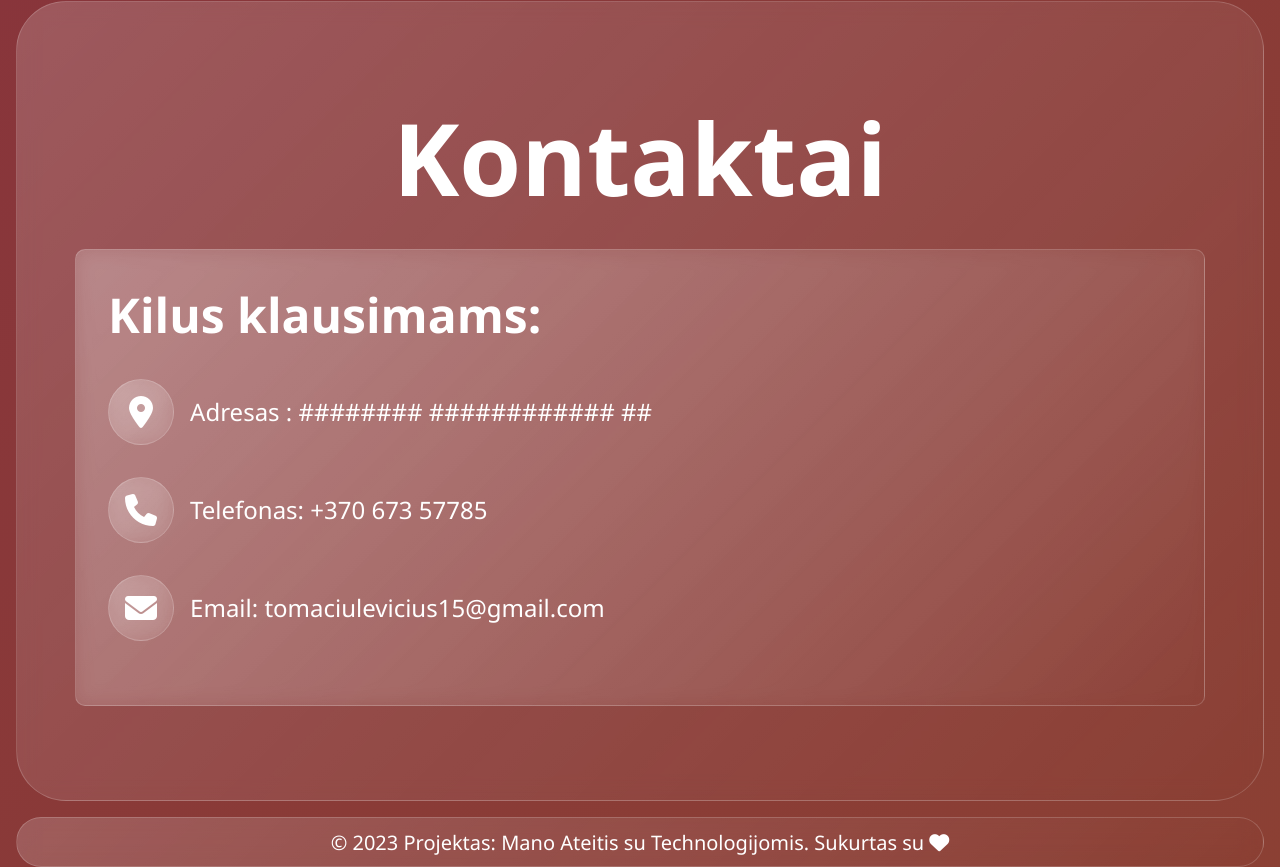
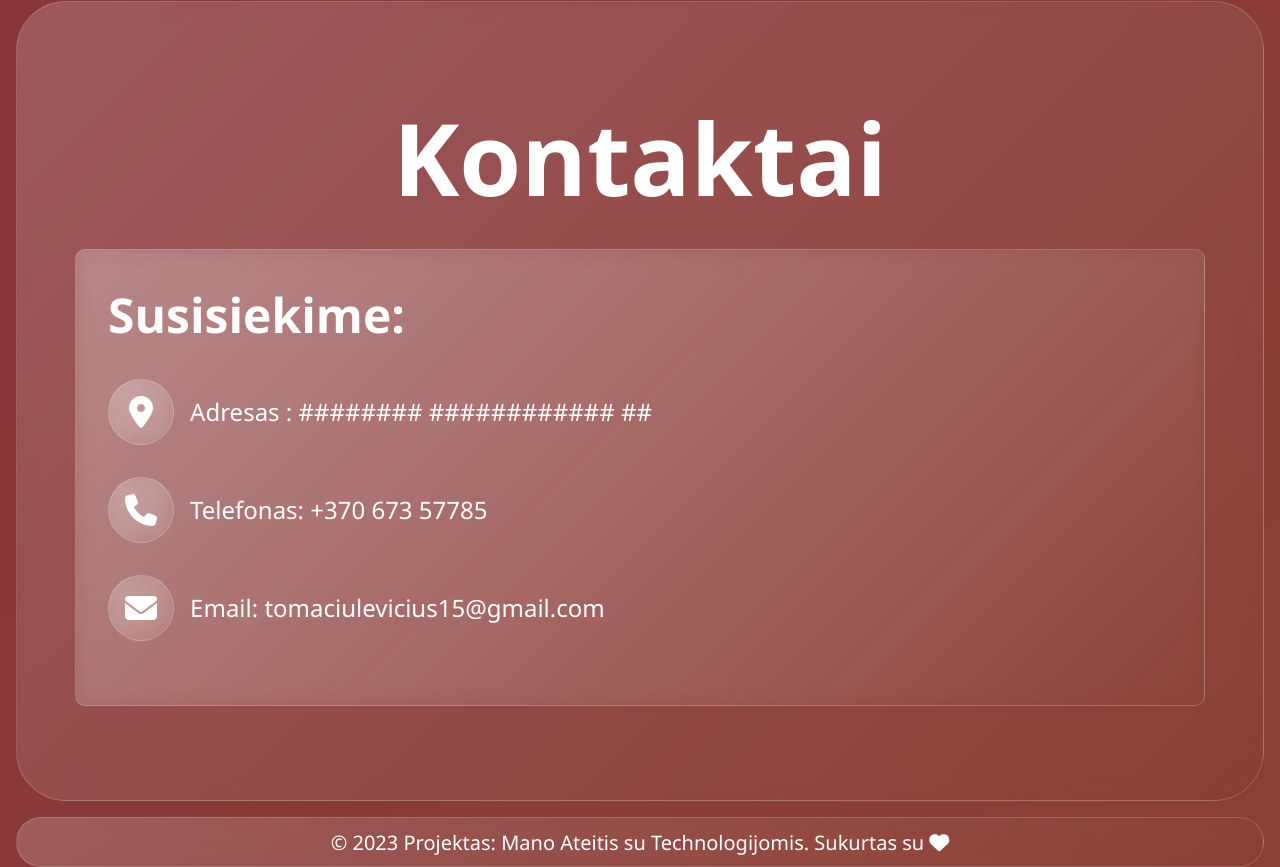
Before and after one commit to TMac5/ManoAteitisSuTechnologijomis, a plain HTML site: page index.html in a window 1280 px wide. Shown: the part 2681-3548 px from the top of the page. Drawn offline with Linux system fonts and the light colour scheme.

Commit message:
Update index.html

```diff
--- a/index.html
+++ b/index.html
@@ -69,7 +69,7 @@
     <section id="contact">
         <h1>Kontaktai</h1>
         <div class="contact-block">
-            <h2>Kilus klausimams:</h2>
+            <h2>Susisiekime:</h2>
             <div>
                 <i class="fa-solid fa-location-dot"></i> <p>Adresas : ######## ############ ##</p>
             </div>
```
